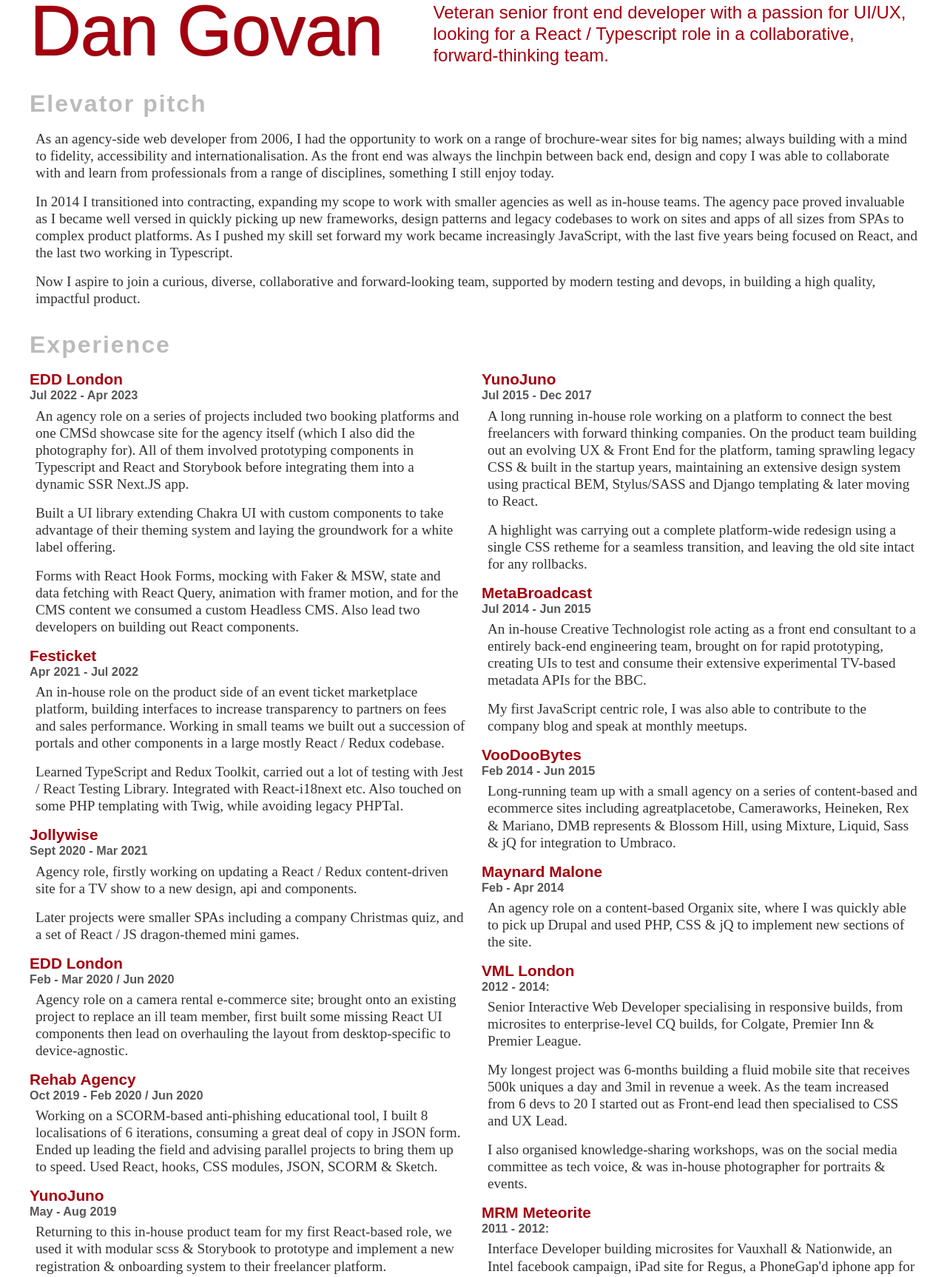
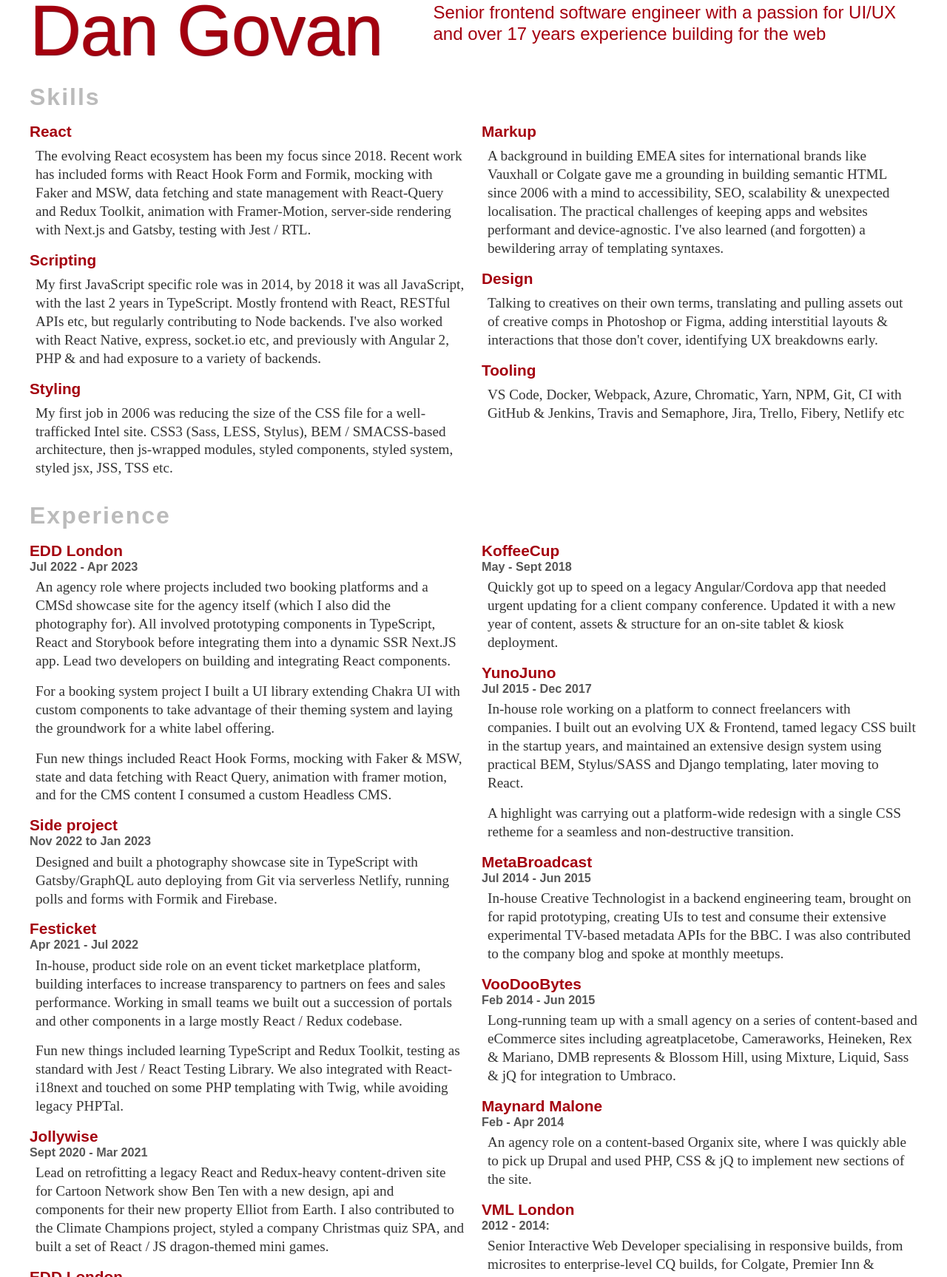
Before and after one commit to DanielGovan/cv_page, a Gatsby site: page / in a window 1280 px wide. Shown: the part 21-1748 px from the top of the page at 74% size. Built offline with nearby package versions, Linux system fonts and the light colour scheme; Gatsby itself is replaced by a stand-in of ours.

Commit message:
post-peter overhaul

```diff
--- a/src/components/Para.js
+++ b/src/components/Para.js
@@ -3,12 +3,12 @@
 
 const StyledPara = styled.p`
   font-size: 1.2rem;
-  line-height: 1.2;
+  line-height: 1.3;
   padding: 0;
   margin: 0.5rem 0 1rem 0.5rem;
 
   @media print {
-    font-size: 0.9rem !important;
+    font-size: 1rem !important;
     line-height: 1.1 !important;
     margin: 0.4rem 0 0.4rem 0 !important;
   }
--- a/src/pages/index.js
+++ b/src/pages/index.js
@@ -51,6 +51,20 @@
   return <StyledSection>{children}</StyledSection>;
 };
 
+const StyledSmolSection = styled.div`
+  @media screen and (min-width: 1000px) {
+    max-width: 800px;
+    margin: 0 auto;
+  }
+  @media print {
+    /* margin-top: 1rem; */
+  }
+`;
+
+const SmolSection = ({ children }) => {
+  return <StyledSmolSection>{children}</StyledSmolSection>;
+};
+
 const IndexPage = () => (
   <Layout>
     <SEO title="CV" />
@@ -58,108 +72,160 @@
     <MainWrap>
       <HeaderArea
         header="Dan Govan"
-        intro="Veteran senior front end developer with a passion for UI/UX, looking for a React / Typescript role in a collaborative, forward-thinking team."
+        intro="Senior frontend software engineer
+        with a passion for UI/UX and over 17 years experience building for the web"
       />
-      <Section>
-        <SectionHeader>Elevator pitch</SectionHeader>
-        <Para>
-          As an agency-side web developer from 2006, I had the opportunity to
-          work on a range of brochure-wear sites for big names; always building
-          with a mind to fidelity, accessibility and internationalisation. As
-          the front end was always the linchpin between back end, design and
-          copy I was able to collaborate with and learn from professionals from
-          a range of disciplines, something I still enjoy today.
-        </Para>
-        <Para>
-          In 2014 I transitioned into contracting, expanding my scope to work
-          with smaller agencies as well as in-house teams. The agency pace
-          proved invaluable as I became well versed in quickly picking up new
-          frameworks, design patterns and legacy codebases to work on sites and
-          apps of all sizes from SPAs to complex product platforms. As I pushed
-          my skill set forward my work became increasingly JavaScript, with the
-          last five years being focused on React, and the last two working in
-          Typescript.
-        </Para>
-        <Para>
-          Now I aspire to join a curious, diverse, collaborative and
-          forward-looking team, supported by modern testing and devops, in
-          building a high quality, impactful product.
-        </Para>
-      </Section>
+      {
+        // My first job in 2006 was reducing the size of the CSS file for a
+        // well-trafficked Intel.
+      }
+
+      {/* <SectionHeader>Overview</SectionHeader>
+      <Para>
+        An agency-side web developer from 2006, I worked on sites of all sizes
+        for big names like Intel, Vauxhall, Nationwide, Colgate and Premier Inn,
+        always building with a mind to accessibility and internationalisation.
+      </Para>
+      <Para>
+        In 2014 I transitioned into contracting, expanding my scope to work with
+        smaller agencies and in-house teams. From content-driven sites to SPAs
+        to complex product platforms I became well versed in quickly picking up
+        new frameworks, design patterns and legacy codebases.
+      </Para> */}
+      {/* <Para>
+        Now I aspire to join a curious, diverse, collaborative and
+        forward-looking team, in building a high quality, impactful product.
+      </Para> */}
+      <SectionHeader>Skills</SectionHeader>
+      <div class="Appendix-skills">
+        <ColumnWrap>
+          <Skill title="React">
+            The evolving React ecosystem has been my focus since 2018. Recent
+            work has included forms with React Hook Form and Formik, mocking
+            with Faker and MSW, data fetching and state management with
+            React-Query and Redux Toolkit, animation with Framer-Motion,
+            server-side rendering with Next.js and Gatsby, testing with Jest /
+            RTL.
+          </Skill>
+          <Skill title="Scripting">
+            My first JavaScript specific role was in 2014, by 2018 it was all
+            JavaScript, with the last 2 years in TypeScript. Mostly frontend
+            with React, RESTful APIs etc, but regularly contributing to Node
+            backends. I've also worked with React Native, express, socket.io
+            etc, and previously with Angular 2, PHP &amp; and had exposure to a
+            variety of backends.
+          </Skill>
+          <Skill title="Styling">
+            My first job in 2006 was reducing the size of the CSS file for a
+            well-trafficked Intel site. CSS3 (Sass, LESS, Stylus), BEM /
+            SMACSS-based architecture, then js-wrapped modules, styled
+            components, styled system, styled jsx, JSS, TSS etc.
+          </Skill>
+          <Skill title="Markup">
+            A background in building EMEA sites for international brands like
+            Vauxhall or Colgate gave me a grounding in building semantic HTML
+            since 2006 with a mind to accessibility, SEO, scalability &amp;
+            unexpected localisation. The practical challenges of keeping apps
+            and websites performant and device-agnostic. I've also learned (and
+            forgotten) a bewildering array of templating syntaxes.
+          </Skill>
+          <Skill title="Design">
+            Talking to creatives on their own terms, translating and pulling
+            assets out of creative comps in Photoshop or Figma, adding
+            interstitial layouts &amp; interactions that those don't cover,
+            identifying UX breakdowns early.
+          </Skill>
+          <Skill title="Tooling">
+            VS Code, Docker, Webpack, Azure, Chromatic, Yarn, NPM, Git, CI with
+            GitHub &amp; Jenkins, Travis and Semaphore, Jira, Trello, Fibery,
+            Netlify etc
+          </Skill>
+          {/* <Skill title="Side projects">
+            Designed &amp; built a Gatsby (React, GraphQL, Jamstack) photography
+            website, later rebuilt in TypeScript & Chakra UI. Took courses in
+            JavaScript Algorithms, Data Structures, React Native, Redux &amp;
+            Node.js.
+          </Skill> */}
+          {/* <Skill title="Education">
+            BEng (Mechanical) at Warwick University
+          </Skill> */}
+        </ColumnWrap>
+      </div>
       <SectionHeader>Experience</SectionHeader>
       <ColumnWrap>
-        {/* <SectionHeader>Front End Contractor 2014 - 2023</SectionHeader> */}
+        {/* <SectionHeader>Frontend Contractor 2014 - 2023</SectionHeader> */}
         <Place time="Jul 2022 - Apr 2023" place="EDD London">
           <Para>
-            An agency role on a series of projects included two booking
-            platforms and one CMSd showcase site for the agency itself (which I
-            also did the photography for). All of them involved prototyping
-            components in Typescript and React and Storybook before integrating
-            them into a dynamic SSR Next.JS app.
+            An agency role where projects included two booking platforms and a
+            CMSd showcase site for the agency itself (which I also did the
+            photography for). All involved prototyping components in TypeScript,
+            React and Storybook before integrating them into a dynamic SSR
+            Next.JS app. Lead two developers on building and integrating React
+            components.
           </Para>
           <Para>
-            Built a UI library extending Chakra UI with custom components to
-            take advantage of their theming system and laying the groundwork for
-            a white label offering.
+            For a booking system project I built a UI library extending Chakra
+            UI with custom components to take advantage of their theming system
+            and laying the groundwork for a white label offering.
           </Para>
           <Para>
-            Forms with React Hook Forms, mocking with Faker &amp; MSW, state and
-            data fetching with React Query, animation with framer motion, and
-            for the CMS content we consumed a custom Headless CMS. Also lead two
-            developers on building out React components.
+            Fun new things included React Hook Forms, mocking with Faker &amp;
+            MSW, state and data fetching with React Query, animation with framer
+            motion, and for the CMS content I consumed a custom Headless CMS.
           </Para>
         </Place>
-        {/* <Place time="Nov 2022 to Jan 2023" place="Side project">
+        <Place time="Nov 2022 to Jan 2023" place="Side project">
           <Para>
-            Designed and built a photography showcase site in Typescript with
-            Gatsby/GraphQL autodeploying from Git via serverless Netlify,
+            Designed and built a photography showcase site in TypeScript with
+            Gatsby/GraphQL auto deploying from Git via serverless Netlify,
             running polls and forms with Formik and Firebase.
           </Para>
-        </Place> */}
+        </Place>
         <Place time="Apr 2021 - Jul 2022" place="Festicket">
           {
             // What was Festicket offering?
             // we swapped between teams
           }
           <Para>
-            An in-house role on the product side of an event ticket marketplace
-            platform, building interfaces to increase transparency to partners
-            on fees and sales performance. Working in small teams we built out a
-            succession of portals and other components in a large mostly React /
-            Redux codebase.
+            In-house, product side role on an event ticket marketplace platform,
+            building interfaces to increase transparency to partners on fees and
+            sales performance. Working in small teams we built out a succession
+            of portals and other components in a large mostly React / Redux
+            codebase.
           </Para>
           <Para>
-            Learned TypeScript and Redux Toolkit, carried out a lot of testing
-            with Jest / React Testing Library. Integrated with React-i18next
-            etc. Also touched on some PHP templating with Twig, while avoiding
-            legacy PHPTal.
+            Fun new things included learning TypeScript and Redux Toolkit,
+            testing as standard with Jest / React Testing Library. We also
+            integrated with React-i18next and touched on some PHP templating
+            with Twig, while avoiding legacy PHPTal.
           </Para>
         </Place>
         {/* <Place time="Feb 2021" place="BDH">
           Networked Interactive Presentation app, with React / Redux &amp;
-          express / sockets.io, making improvements to a MVP after a round of
+          express / socket.io, making improvements to a MVP after a round of
           user testing.
         </Place> */}
         <Place time="Sept 2020 - Mar 2021" place="Jollywise">
           <Para>
-            Agency role, firstly working on updating a React / Redux
-            content-driven site for a TV show to a new design, api and
-            components.
-          </Para>
-          <Para>
-            Later projects were smaller SPAs including a company Christmas quiz,
-            and a set of React / JS dragon-themed mini games.
+            Lead on retrofitting a legacy React and Redux-heavy content-driven
+            site for Cartoon Network show Ben Ten with a new design, api and
+            components for their new property Elliot from Earth. I also
+            contributed to the Climate Champions project, styled a company
+            Christmas quiz SPA, and built a set of React / JS dragon-themed mini
+            games.
           </Para>
         </Place>
         <Place time="Feb - Mar 2020 / Jun 2020" place="EDD London">
           <Para>
-            Agency role on a camera rental e-commerce site; brought onto an
-            existing project to replace an ill team member, first built some
-            missing React UI components then lead on overhauling the layout from
+            I built missing React UI components for a new camera rental
+            eCommerce site then led on overhauling the layout from
             desktop-specific to device-agnostic.
           </Para>
         </Place>
         <Place time="Oct 2019 - Feb 2020  / Jun 2020" place="Rehab Agency">
+          {
+            // Example of GOOD
+          }
           <Para>
             Working on a SCORM-based anti-phishing educational tool, I built 8
             localisations of 6 iterations, consuming a great deal of copy in
@@ -170,59 +236,52 @@
         </Place>
         <Place time="May - Aug 2019" place="YunoJuno">
           <Para>
-            Returning to this in-house product team for my first React-based
-            role, we used it with modular scss &amp; Storybook to prototype and
-            implement a new registration &amp; onboarding system to their
-            freelancer platform.
+            Returning to this in-house product team I used React with modular
+            scss to implement a new registration &amp; onboarding system to
+            their freelancer platform.
           </Para>
         </Place>
         <Place time="May - Oct 2018" place="22 design">
           <Para>
             Boutique agency role where projects included an HTML5 banner for the
-            front page of Talk Talk, prototyping a JS 360 spinner, simple
-            updates to an Opencart ecommerce site &amp; building a interactive
-            quiz.
+            front page of Talk Talk, updates to an OpenCart eCommerce site, a JS
+            360 spinner &amp; an interactive quiz.
           </Para>
         </Place>
         <Place time="May - Sept 2018" place="KoffeeCup">
           <Para>
-            An oil company conference needed their kiosk/tablet app updated, so
-            the challenge was getting up to speed on a legacy Angular / Cordova
-            app, then updating it with a new year of content, assets &amp;
-            structure for an on-site tablet &amp; kiosk deployment.
+            Quickly got up to speed on a legacy Angular/Cordova app that needed
+            urgent updating for a client company conference. Updated it with a
+            new year of content, assets & structure for an on-site tablet &
+            kiosk deployment.
           </Para>
         </Place>
         <Place time="Jul 2015 - Dec 2017" place="YunoJuno">
           <Para>
-            A long running in-house role working on a platform to connect the
-            best freelancers with forward thinking companies. On the product
-            team building out an evolving UX &amp; Front End for the platform,
-            taming sprawling legacy CSS &amp; built in the startup years,
-            maintaining an extensive design system using practical BEM,
-            Stylus/SASS and Django templating &amp; later moving to React.
+            In-house role working on a platform to connect freelancers with
+            companies. I built out an evolving UX &amp; Frontend, tamed legacy
+            CSS built in the startup years, and maintained an extensive design
+            system using practical BEM, Stylus/SASS and Django templating, later
+            moving to React.
           </Para>
           <Para>
-            A highlight was carrying out a complete platform-wide redesign using
-            a single CSS retheme for a seamless transition, and leaving the old
-            site intact for any rollbacks.
+            A highlight was carrying out a platform-wide redesign with a single
+            CSS retheme for a seamless and non-destructive transition.
           </Para>
         </Place>
         <Place time="Jul 2014 - Jun 2015" place="MetaBroadcast">
           <Para>
-            An in-house Creative Technologist role acting as a front end
-            consultant to a entirely back-end engineering team, brought on for
-            rapid prototyping, creating UIs to test and consume their extensive
-            experimental TV-based metadata APIs for the BBC.
-          </Para>
-          <Para>
-            My first JavaScript centric role, I was also able to contribute to
-            the company blog and speak at monthly meetups.
+            In-house Creative Technologist in a backend engineering team,
+            brought on for rapid prototyping, creating UIs to test and consume
+            their extensive experimental TV-based metadata APIs for the BBC. I
+            was also contributed to the company blog and spoke at monthly
+            meetups.
           </Para>
         </Place>
         <Place time="Feb 2014 - Jun 2015" place="VooDooBytes">
           <Para>
             Long-running team up with a small agency on a series of
-            content-based and ecommerce sites including agreatplacetobe,
+            content-based and eCommerce sites including agreatplacetobe,
             Cameraworks, Heineken, Rex &amp; Mariano, DMB represents &amp;
             Blossom Hill, using Mixture, Liquid, Sass &amp; jQ for integration
             to Umbraco.
@@ -260,7 +319,7 @@
           <Para>
             Interface Developer building microsites for Vauxhall &amp;
             Nationwide, an Intel facebook campaign, iPad site for Regus, a
-            PhoneGap'd iphone app for The Mall &amp; championed responsive &amp;
+            PhoneGap'd iPhone app for The Mall &amp; championed responsive &amp;
             parallax design.
           </Para>
         </Place>
@@ -270,9 +329,9 @@
             London"
         >
           <Para>
-            Starting as an Associate Front End Developer before promotion, I
+            Starting as an Associate Frontend Developer before promotion, I
             worked in HTML, CSS &amp; later jQ, reconciling the work of
-            copywriters, designers &amp; back-end devs to produce sites,
+            copywriters, designers &amp; backend devs to produce sites,
             localisations &amp; HTML emails for clients like Intel, Vauxhall,
             Sky Movies, MSN &amp; MasterCard.
           </Para>
@@ -283,72 +342,7 @@
           </Para>
         </Place>
       </ColumnWrap>
-      <SectionHeader>Skills</SectionHeader>
-      <div class="Appendix-skills">
-        <ColumnWrap>
-          {
-            // Add a bit about how I learned React myself
-          }
 
-          <Skill title="React">
-            I picked up React between contracts in 2018 and it's been my focus
-            ever since. Recent work has included forms with React Hook Form or
-            Formik, mocking with faker and msw, state management with
-            react-query or redux toolkit, animation with framer-motion, SSR with
-            Next.js or gatsby. Previously used Redux and Redux Toolkit for data
-            fetching and state management.
-          </Skill>
-
-          <Skill title="Scripting">
-            I've been working with JS since 2014 and my last 2 years have had a
-            Typescript focus. Mostly front end with React but I'm used to
-            chipping in with bits of Node.js. I've also dabbled with React
-            Native, express, sockets.io etc, and previously with Angular 2, PHP
-            &amp; a variety of back ends.
-          </Skill>
-
-          <Skill title="Markup">
-            Semantic HTML with a mind to accessibility, SEO, scalability &amp;
-            localisation. The practical challenges of keeping apps and websites
-            performant and device-agnostic.
-          </Skill>
-
-          <Skill title="Styling">
-            My first job in 2006 was reducing the size of the CSS file for a
-            well trafficked Intel site so it's influenced my background. CSS3
-            (Sass, LESS, Stylus), BEM / SMACSS-based architecture, then
-            js-wrapped modules, styled components, styled system, styled jsx,
-            JSS, TSS etc.
-          </Skill>
-
-          <Skill title="Design">
-            Talking to creatives on their own terms, translating and pulling
-            assets out of creative comps in Photoshop or Figma, adding
-            interstitial layouts &amp; interactions that those don't cover,
-            identifying UX breakdowns early.
-          </Skill>
-
-          <Skill title="Tooling">
-            {
-              // CI
-            }
-            VS Code, Docker, Webpack, Figma, Fibery, Azure, Chromatic, Yarn /
-            NPM, Git, CI with GitHub &amp; Jenkins, Travis and Semaphore, Jira,
-            Trello, Netlify etc
-          </Skill>
-
-          {/* <Skill title="Side projects">
-          Designed &amp; built a Gatsby (React, GraphQL, Jamstack) photography
-          website, later rebuild in Typescript & Chakra. Took courses in
-          JavaScript Algorithms, Data Structures, React Native, Redux &amp;
-          Node.js.
-        </Skill> */}
-
-          {/* <Skill title="Education">
-            BEng (Mechanical) at Warwick University
-          </Skill> */}
-        </ColumnWrap>
-      </div>
       <Section>
         <div class="Appendix-links">
           <SectionHeader>Contact</SectionHeader>
```
